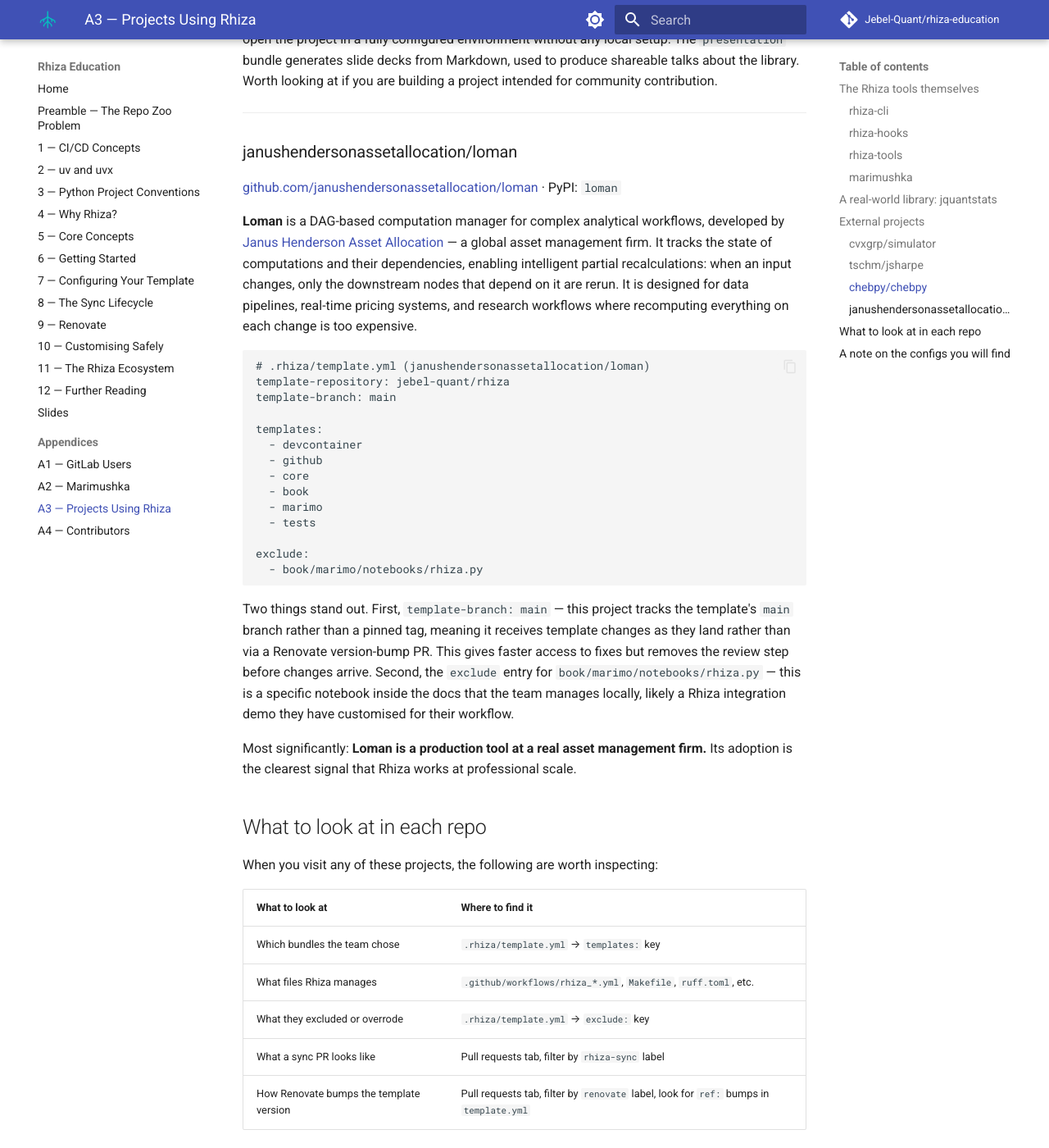
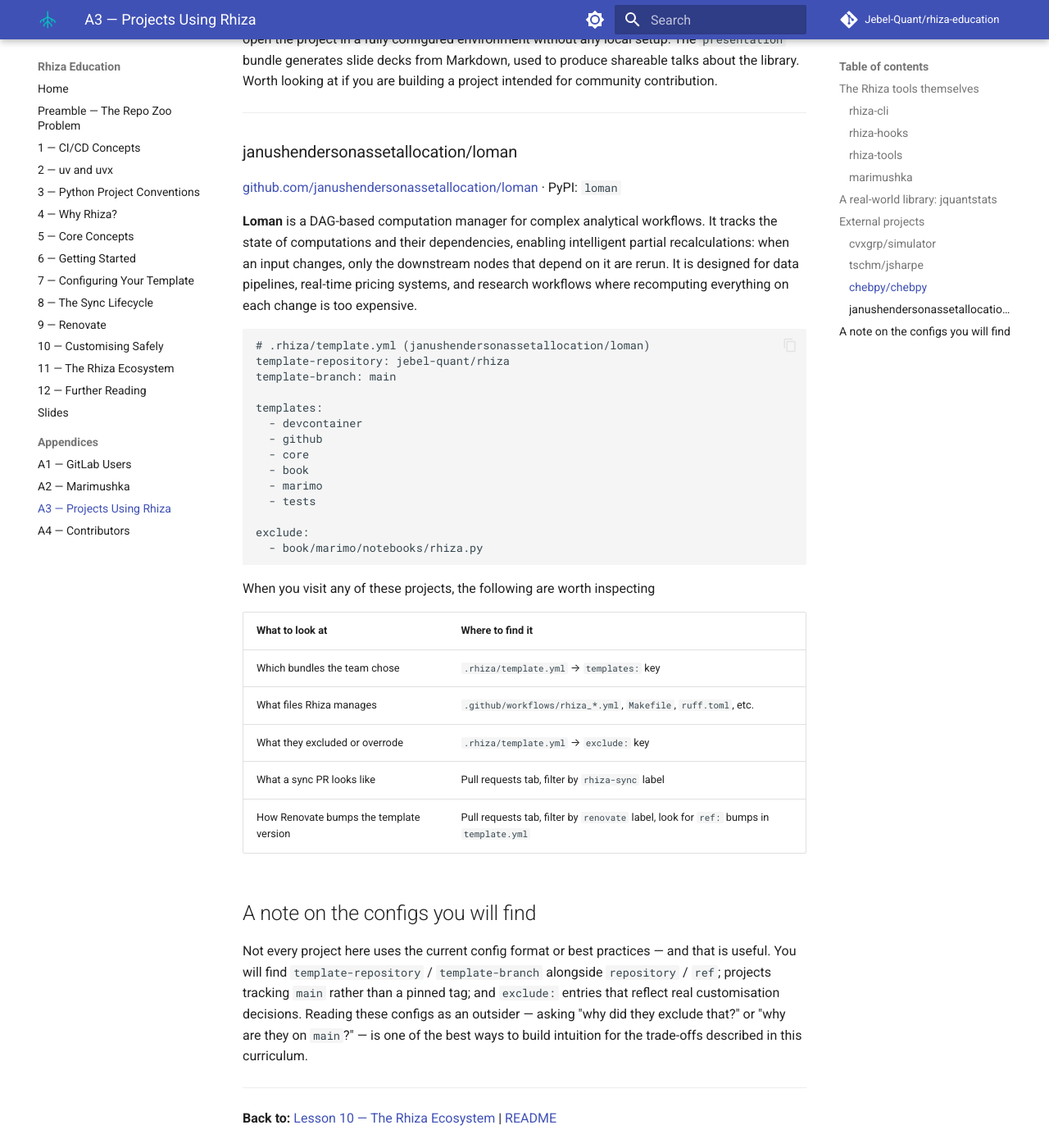
Before and after one commit to Jebel-Quant/rhiza-education, an MkDocs documentation site: the page built from lessons/A3-projects-using-rhiza.md, in a window 1280 px wide and 1400 px high, scrolled down 3768 px. Shown: the whole window at 82% size. Built offline with MkDocs 1.6.1 and Material for MkDocs 9.7.7, drawn with Linux system fonts in a browser that asks for light colours; comment, search, counter and statistics services are not loaded.

Commit message:
Update A3-projects-using-rhiza.md (#5)

````diff
--- a/lessons/A3-projects-using-rhiza.md
+++ b/lessons/A3-projects-using-rhiza.md
@@ -129,7 +129,7 @@
 
 [github.com/janushendersonassetallocation/loman](https://github.com/janushendersonassetallocation/loman) · PyPI: `loman`
 
-**Loman** is a DAG-based computation manager for complex analytical workflows, developed by [Janus Henderson Asset Allocation](https://www.janushenderson.com/) — a global asset management firm. It tracks the state of computations and their dependencies, enabling intelligent partial recalculations: when an input changes, only the downstream nodes that depend on it are rerun. It is designed for data pipelines, real-time pricing systems, and research workflows where recomputing everything on each change is too expensive.
+**Loman** is a DAG-based computation manager for complex analytical workflows. It tracks the state of computations and their dependencies, enabling intelligent partial recalculations: when an input changes, only the downstream nodes that depend on it are rerun. It is designed for data pipelines, real-time pricing systems, and research workflows where recomputing everything on each change is too expensive.
 
 ```yaml
 # .rhiza/template.yml (janushendersonassetallocation/loman)
@@ -148,13 +148,7 @@
   - book/marimo/notebooks/rhiza.py
 ```
 
-Two things stand out. First, `template-branch: main` — this project tracks the template's `main` branch rather than a pinned tag, meaning it receives template changes as they land rather than via a Renovate version-bump PR. This gives faster access to fixes but removes the review step before changes arrive. Second, the `exclude` entry for `book/marimo/notebooks/rhiza.py` — this is a specific notebook inside the docs that the team manages locally, likely a Rhiza integration demo they have customised for their workflow.
-
-Most significantly: **Loman is a production tool at a real asset management firm.** Its adoption is the clearest signal that Rhiza works at professional scale.
-
-## What to look at in each repo
-
-When you visit any of these projects, the following are worth inspecting:
+When you visit any of these projects, the following are worth inspecting
 
 | What to look at | Where to find it |
 |-----------------|-----------------|
````
Also changed, not shown: lessons/A4-contributors.md (+0 -7 lines).
